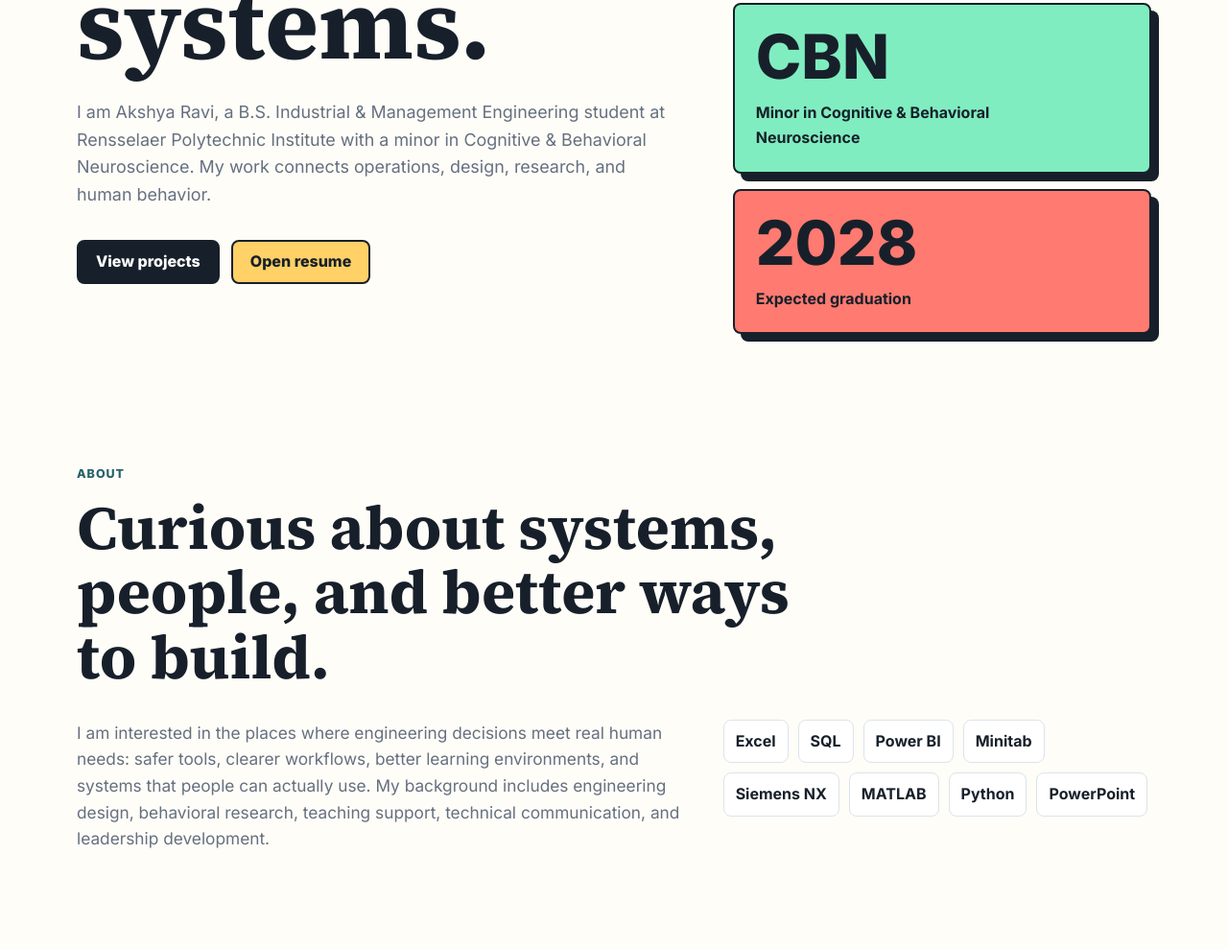
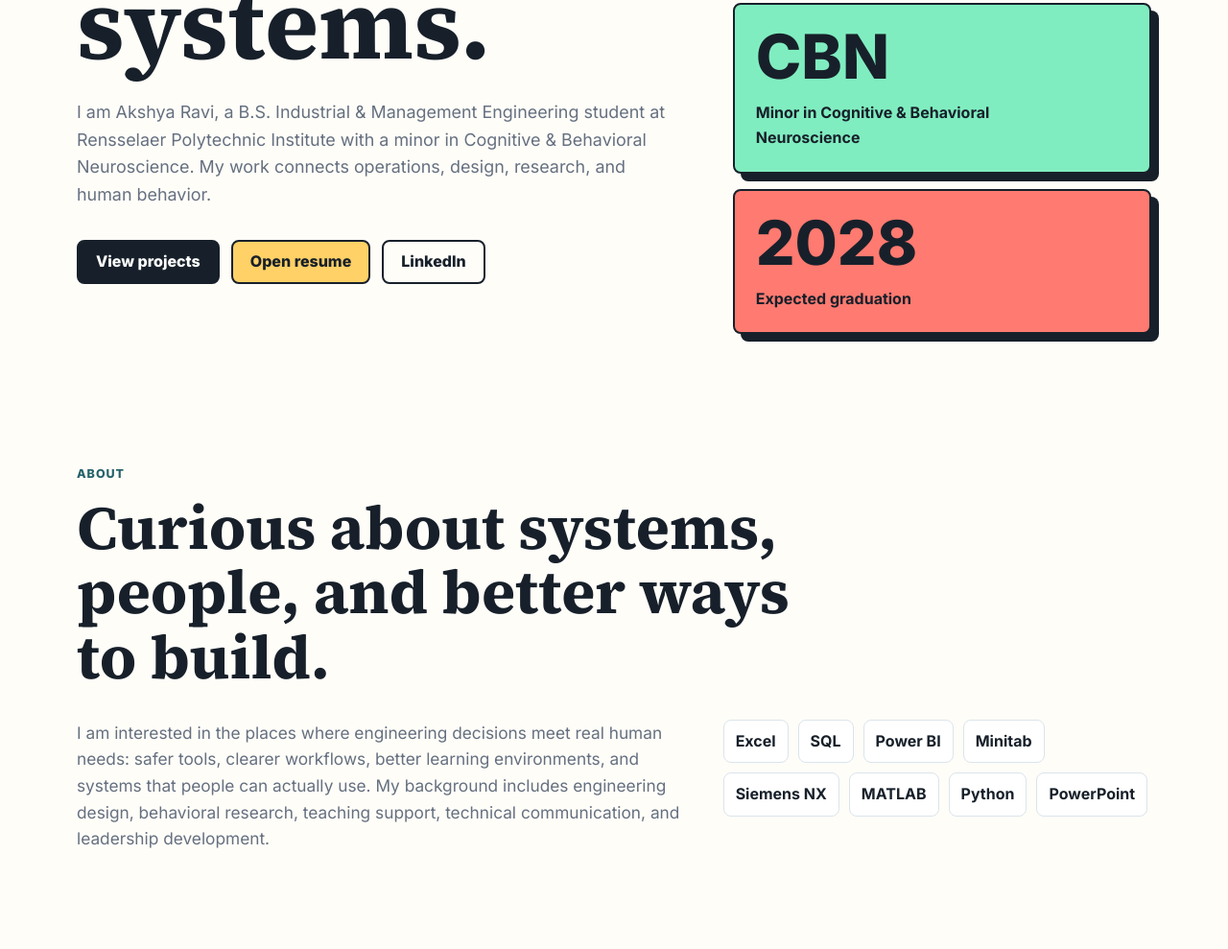
Before and after one commit to akyah/akshyaravi, a plain HTML site: page index.html in a window 1280 px wide. Shown: the part 895-1884 px from the top of the page at 96% size. Drawn offline with Linux system fonts and the light colour scheme.

Commit message:
Update index.html

```diff
--- a/index.html
+++ b/index.html
@@ -55,6 +55,9 @@
             <a class="button primary" href="#projects">View projects</a>
             <a class="button secondary" href="assets/akshya-ravi-resume.pdf" target="_blank" rel="noreferrer">
               Open resume
+            </a>
+            <a class="button linkedin" href="https://www.linkedin.com/in/akshyaravi" target="_blank" rel="noreferrer">
+              LinkedIn
             </a>
           </div>
         </div>
```
